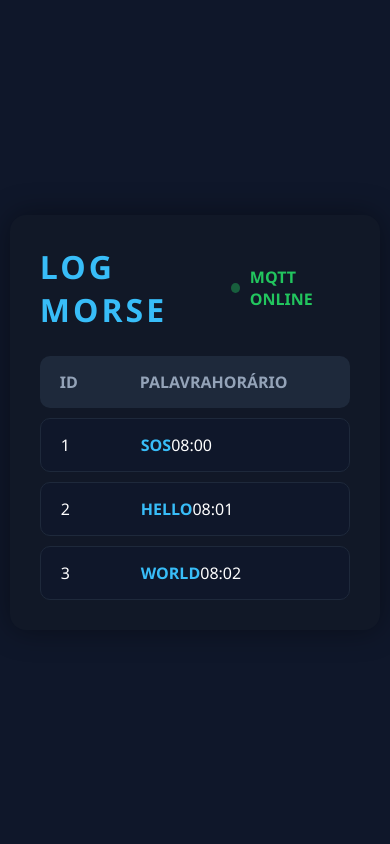
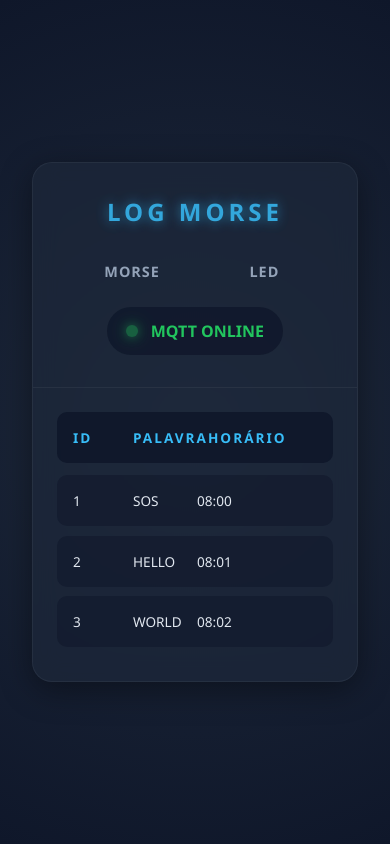
Before and after one commit to MatheusCatarucci/Servidor-MQTT, a FastAPI app: page /log in a window 390 px wide. Run offline with FastAPI, Linux system fonts and the light colour scheme.

Commit message:
Interfaces front-end adcicionadas, funções, etc.

```diff
--- a/app.py
+++ b/app.py
@@ -5,7 +5,7 @@ from fastapi.staticfiles import StaticFiles
 import uvicorn
 import time
 
-from server import enviar_mensagem
+from server import *
 
 app = FastAPI()
 
@@ -26,11 +26,19 @@ def registrar_log(palavra, horario):
         "horario": horario
     })
 
-
 def registrar_horario():
     horario_msg = time.localtime()
     return time.strftime("%H:%M:%S", horario_msg)
 
+@app.post("/ascender")
+def ascender():
+    ascender_led()
+    return RedirectResponse("/led", status_code=303)
+
+@app.post("/apagar")
+def apagar():
+    apagar_led()
+    return RedirectResponse("/led", status_code=303)
 
 @app.get("/", response_class=HTMLResponse)
 async def pagina_inicial(request: Request):
@@ -73,6 +81,12 @@ async def registro(request: Request):
         print(f"Erro ao renderizar log.html: {erro}")
         return RedirectResponse(url="/", status_code=302)
 
+@app.get('/led', response_class=HTMLResponse)
+def led(request: Request):
+    return templates.TemplateResponse(
+        request=request,
+        name='led.html'
+    )
 
 if __name__ == "__main__":
     uvicorn.run(
--- a/server.py
+++ b/server.py
@@ -15,3 +15,26 @@ def enviar_mensagem(mensagem: str):
         hostname=MQTT_HOST,
         auth=MQTT_AUTH
     )
+
+def ascender_led():
+    publish.single(
+        TOPICO,
+        "ON",
+        hostname=MQTT_HOST,
+        port=1883,
+        auth=MQTT_AUTH
+    )
+
+    return {"status": "LED Ligado"}
+
+
+def apagar_led():
+    publish.single(
+        TOPICO,
+        "OFF",
+        hostname=MQTT_HOST,
+        port=1883,
+        auth=MQTT_AUTH
+    )
+
+    return {"status": "LED Desligado"}
--- a/static/css/log.css
+++ b/static/css/log.css
@@ -1,9 +1,15 @@
+/* =========================================
+   RESET
+   ========================================= */
 * {
     margin: 0;
     padding: 0;
     box-sizing: border-box;
 }
 
+/* =========================================
+   BODY
+   ========================================= */
 body {
     min-height: 100vh;
 
@@ -11,109 +17,295 @@ body {
     justify-content: center;
     align-items: center;
 
-    background: #0f172a;
-    color: white;
+    padding: 2rem;
 
-    font-family: Segoe UI, sans-serif;
+    background: radial-gradient(
+        circle at center,
+        #1e293b 0%,
+        #0f172a 100%
+    );
+
+    font-family: 'Segoe UI', sans-serif;
+    color: #e2e8f0;
 }
 
+/* =========================================
+   CONTAINER
+   ========================================= */
 .container {
-    width: 95%;
-    max-width: 900px;
+    width: 100%;
+    max-width: 1000px;
 
-    background: #111827;
+    background: rgba(30, 41, 59, 0.65);
 
-    border-radius: 16px;
+    backdrop-filter: blur(12px);
+    -webkit-backdrop-filter: blur(12px);
 
-    padding: 30px;
+    border-radius: 20px;
 
-    box-shadow: 0 0 30px rgba(0, 0, 0, .4);
+    border: 1px solid rgba(255,255,255,0.05);
+
+    box-shadow:
+        0 8px 32px rgba(0,0,0,.4);
+
+    overflow: hidden;
 }
 
+/* =========================================
+   HEADER
+   ========================================= */
 .header {
     display: flex;
     justify-content: space-between;
     align-items: center;
 
-    margin-bottom: 25px;
+    padding: 2rem;
+
+    border-bottom: 1px solid rgba(255,255,255,.05);
 }
 
-h1 {
+.header h1 {
+    font-size: 2rem;
+    letter-spacing: 4px;
+
     color: #38bdf8;
-    letter-spacing: 3px;
+
+    text-shadow:
+        0 0 10px rgba(56,189,248,.5),
+        0 0 20px rgba(56,189,248,.3);
+
+    animation: pulse 3s infinite alternate;
 }
 
+/* =========================================
+   STATUS MQTT
+   ========================================= */
 .status {
     display: flex;
     align-items: center;
-    gap: 10px;
+    gap: .8rem;
+
+    padding: .8rem 1.2rem;
+
+    border-radius: 999px;
+
+    background: rgba(15,23,42,.8);
+
+    font-weight: bold;
 
     color: #22c55e;
-    font-weight: bold;
 }
 
 .dot {
-    width: 10px;
-    height: 10px;
+    width: 12px;
+    height: 12px;
 
     border-radius: 50%;
+
     background: #22c55e;
+
+    box-shadow:
+        0 0 10px #22c55e,
+        0 0 20px #22c55e;
 
     animation: blink 1.5s infinite;
 }
 
+/* =========================================
+   TABELA
+   ========================================= */
 .table-container {
-    display: flex;
-    flex-direction: column;
-    gap: 10px;
-
-    max-height: 500px;
-    overflow-y: auto;
+    padding: 1.5rem;
 }
 
-.table-header,
-.table-row {
+/* Cabeçalho */
+.table-header {
     display: grid;
-    grid-template-columns: 80px 1fr 180px;
+    grid-template-columns:
+        80px
+        1fr
+        200px;
 
-    align-items: center;
+    padding: 1rem;
 
-    padding: 15px 20px;
-}
-
-.table-header {
-    background: #1e293b;
+    background: rgba(15,23,42,.9);
 
     border-radius: 10px;
 
     font-weight: bold;
 
-    color: #94a3b8;
+    color: #38bdf8;
+
+    letter-spacing: 2px;
+
+    margin-bottom: .8rem;
 }
 
+/* Linhas */
 .table-row {
-    background: #0f172a;
+    display: grid;
+    grid-template-columns:
+        80px
+        1fr
+        200px;
 
-    border: 1px solid #1e293b;
+    padding: 1rem;
+
+    margin-bottom: .6rem;
 
     border-radius: 10px;
 
-    transition: .2s;
+    background: rgba(15,23,42,.55);
+
+    transition: .3s ease;
 }
 
+/* Hover */
 .table-row:hover {
     transform: translateX(5px);
 
-    border-color: #38bdf8;
+    background: rgba(30,41,59,.95);
+
+    box-shadow:
+        0 0 15px rgba(56,189,248,.15);
 }
 
-.table-row span:nth-child(2) {
-    color: #38bdf8;
-    font-weight: bold;
+.table-row span {
+    word-break: break-word;
+}
+
+/* =========================================
+   SCROLL
+   ========================================= */
+.table-container {
+    max-height: 600px;
+    overflow-y: auto;
+}
+
+.table-container::-webkit-scrollbar {
+    width: 8px;
+}
+
+.table-container::-webkit-scrollbar-track {
+    background: transparent;
+}
+
+.table-container::-webkit-scrollbar-thumb {
+    background: #38bdf8;
+    border-radius: 10px;
+}
+
+/* =========================================
+   ANIMAÇÕES
+   ========================================= */
+@keyframes pulse {
+    from {
+        opacity: .8;
+    }
+
+    to {
+        opacity: 1;
+        text-shadow:
+            0 0 20px rgba(56,189,248,.8);
+    }
 }
 
 @keyframes blink {
+    0%, 100% {
+        opacity: 1;
+    }
+
     50% {
         opacity: .4;
     }
 }
+
+/* =========================================
+   RESPONSIVO
+   ========================================= */
+@media (max-width: 700px) {
+
+    .header {
+        flex-direction: column;
+        gap: 1rem;
+        text-align: center;
+    }
+
+    .table-header,
+    .table-row {
+        grid-template-columns:
+            60px
+            1fr
+            120px;
+
+        font-size: .85rem;
+    }
+
+    .header h1 {
+        font-size: 1.5rem;
+    }
+}
+
+/* =========================================
+   LINKS
+   ========================================= */
+.links {
+    display: flex;
+    gap: 1rem;
+    margin-top: .5rem;
+}
+
+.links a {
+    flex: 1;
+    position: relative;
+
+    text-decoration: none;
+    text-align: center;
+
+    color: #94a3b8;
+    font-size: .9rem;
+    font-weight: 600;
+    letter-spacing: 1px;
+
+    padding: 10px 40px;
+
+    border-radius: 10px;
+
+    transition:
+        color .25s ease,
+        transform .25s ease,
+        background .25s ease;
+
+    overflow: hidden;
+}
+
+/* Linha animada */
+.links a::after {
+    content: "";
+
+    position: absolute;
+    left: 50%;
+    bottom: 0;
+
+    width: 0;
+    height: 2px;
+
+    background: #38bdf8;
+
+    transition: all .3s ease;
+    transform: translateX(-50%);
+}
+
+.links a:hover {
+    color: #f8fafc;
+    background: rgba(255,255,255,.03);
+    transform: translateY(-2px);
+}
+
+.links a:hover::after {
+    width: 80%;
+}
+
+.links a:active {
+    transform: translateY(0);
+}
--- a/templates/log.html
+++ b/templates/log.html
@@ -14,6 +14,11 @@
 
         <div class="header">
             <h1>LOG MORSE</h1>
+
+            <div class="links">
+                <a href="/">MORSE</a>
+                <a href="/led">LED</a>
+            </div>
 
             <div class="status">
                 <span class="dot"></span>
```
Also changed, not shown: static/css/led.css (added, +232 -0 lines), static/css/style.css (+80 -5 lines), templates/index.html (+8 -0 lines), templates/led.html (added, +38 -0 lines).
